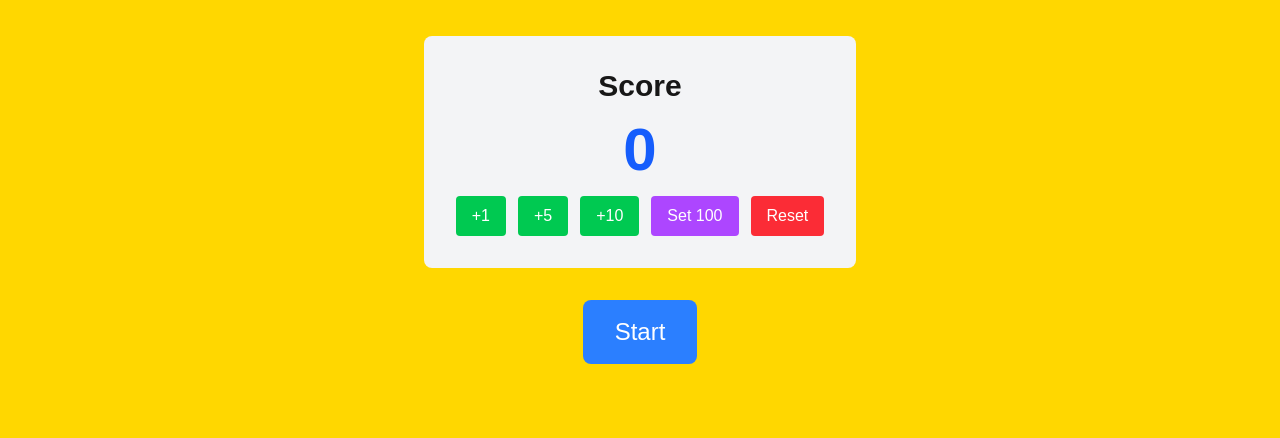
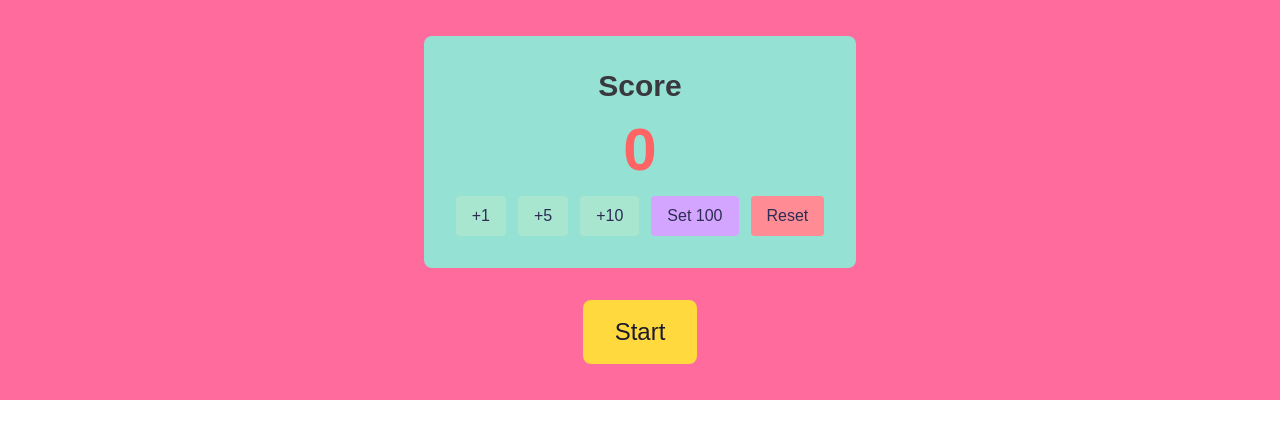
Before and after one commit to KrysOlechowski/next-16, a Next.js app: page /game in a window 1280 px wide. Shown: the top 438 px of the page. Built offline with nearby package versions, Linux system fonts and the light colour scheme.

Commit message:
refactor and styles

```diff
--- /dev/null
+++ b/src/app/game/components/GameScreenView.tsx
@@ -0,0 +1,34 @@
+import { Equasion } from "@/components/game/Equasion";
+import {
+  EQUASION_PATTERN_1,
+  EQUASION_PATTERN_2,
+  EQUASION_PATTERN_3,
+  EQUASION_PATTERN_X,
+} from "@/const/GAME_CONST";
+import { useGameView } from "../store/gameStore";
+import { gameStyles } from "../styles/gameStyles";
+
+export function GameScreenView() {
+  const toggleGameView = useGameView((state) => state.toggleGameView);
+
+  return (
+    <div
+      className="flex flex-col gap-4 p-4"
+      style={gameStyles.gameScreen.container}
+    >
+      <div className="flex text-5xl">
+        <Equasion EQpattern={EQUASION_PATTERN_1} />
+        <Equasion EQpattern={EQUASION_PATTERN_2} />
+        <Equasion EQpattern={EQUASION_PATTERN_3} />
+        <Equasion EQpattern={EQUASION_PATTERN_X} />
+      </div>
+      <button
+        onClick={toggleGameView}
+        className="px-6 py-3 text-xl rounded-lg w-fit"
+        style={gameStyles.gameScreen.button}
+      >
+        Finish
+      </button>
+    </div>
+  );
+}
--- /dev/null
+++ b/src/app/game/components/MainScreenView.tsx
@@ -0,0 +1,23 @@
+import { useGameView } from "../store/gameStore";
+import { ScoreScreenView } from "./ScoreScreenView";
+import { gameStyles } from "../styles/gameStyles";
+
+export function MainScreenView() {
+  const toggleGameView = useGameView((state) => state.toggleGameView);
+
+  return (
+    <div
+      className="flex flex-col items-center justify-center min-h-[50vh] gap-8"
+      style={gameStyles.mainScreen.container}
+    >
+      <ScoreScreenView />
+      <button
+        onClick={toggleGameView}
+        className="px-8 py-4 text-2xl rounded-lg"
+        style={gameStyles.mainScreen.button}
+      >
+        Start
+      </button>
+    </div>
+  );
+}
--- /dev/null
+++ b/src/app/game/components/ScoreScreenView.tsx
@@ -0,0 +1,52 @@
+import { useGameStore } from "../store/gameStore";
+import { gameStyles } from "../styles/gameStyles";
+
+export function ScoreScreenView() {
+  const score = useGameStore((state) => state.score);
+  const incrementScoreByValue = useGameStore(
+    (state) => state.incrementScoreByValue
+  );
+  const setScore = useGameStore((state) => state.setScore);
+  const resetScore = useGameStore((state) => state.resetScore);
+
+  return (
+    <div
+      className="flex flex-col items-center gap-4 p-8 rounded-lg"
+      style={gameStyles.scoreScreen.container}
+    >
+      <h2 className="text-3xl font-bold">Score</h2>
+      <div
+        className="text-6xl font-bold"
+        style={gameStyles.scoreScreen.scoreValue}
+      >
+        {score}
+      </div>
+      <div className="flex gap-3 flex-wrap justify-center">
+        {[1, 5, 10].map((value) => (
+          <button
+            key={value}
+            onClick={() => incrementScoreByValue(value)}
+            className="px-4 py-2 rounded"
+            style={gameStyles.scoreScreen.incrementButton}
+          >
+            +{value}
+          </button>
+        ))}
+        <button
+          onClick={() => setScore(100)}
+          className="px-4 py-2 rounded"
+          style={gameStyles.scoreScreen.setButton}
+        >
+          Set 100
+        </button>
+        <button
+          onClick={resetScore}
+          className="px-4 py-2 rounded"
+          style={gameStyles.scoreScreen.resetButton}
+        >
+          Reset
+        </button>
+      </div>
+    </div>
+  );
+}
--- a/src/app/game/layout.tsx
+++ b/src/app/game/layout.tsx
@@ -1,7 +1,9 @@
+import "./styles/game.css";
+
 export default function DashboardLayout({
   children,
 }: {
   children: React.ReactNode;
 }) {
-  return <div className="h-screen bg-bg-primary">{children}</div>;
+  return <div className="h-screen">{children}</div>;
 }
--- a/src/app/game/page.tsx
+++ b/src/app/game/page.tsx
@@ -1,88 +1,15 @@
 "use client";
 
-import { Equasion } from "@/components/game/Equasion";
-import {
-  EQUASION_PATTERN_1,
-  EQUASION_PATTERN_2,
-  EQUASION_PATTERN_3,
-  EQUASION_PATTERN_X,
-} from "@/const/GAME_CONST";
-import { useGameView, useGameStore } from "./store/gameStore";
+import { useGameView } from "./store/gameStore";
+import { MainScreenView } from "./components/MainScreenView";
+import { GameScreenView } from "./components/GameScreenView";
 
 export default function Home() {
   const currentGameView = useGameView((state) => state.currentGameView);
-  const toggleGameView = useGameView((state) => state.toggleGameView);
-
-  const score = useGameStore((state) => state.score);
-  const incrementScoreByValue = useGameStore(
-    (state) => state.incrementScoreByValue
-  );
-  const setScore = useGameStore((state) => state.setScore);
-  const resetScore = useGameStore((state) => state.resetScore);
 
   if (currentGameView === "MAIN_SCREEN") {
-    return (
-      <div className="flex flex-col items-center justify-center min-h-[50vh] gap-8">
-        <div className="flex flex-col items-center gap-4 p-8 bg-gray-100 rounded-lg">
-          <h2 className="text-3xl font-bold">Score</h2>
-          <div className="text-6xl font-bold text-blue-600">{score}</div>
-          <div className="flex gap-3 flex-wrap justify-center">
-            <button
-              onClick={() => incrementScoreByValue(1)}
-              className="px-4 py-2 bg-green-500 text-white rounded hover:bg-green-600 transition-colors"
-            >
-              +1
-            </button>
-            <button
-              onClick={() => incrementScoreByValue(5)}
-              className="px-4 py-2 bg-green-500 text-white rounded hover:bg-green-600 transition-colors"
-            >
-              +5
-            </button>
-            <button
-              onClick={() => incrementScoreByValue(10)}
-              className="px-4 py-2 bg-green-500 text-white rounded hover:bg-green-600 transition-colors"
-            >
-              +10
-            </button>
-            <button
-              onClick={() => setScore(100)}
-              className="px-4 py-2 bg-purple-500 text-white rounded hover:bg-purple-600 transition-colors"
-            >
-              Set 100
-            </button>
-            <button
-              onClick={resetScore}
-              className="px-4 py-2 bg-red-500 text-white rounded hover:bg-red-600 transition-colors"
-            >
-              Reset
-            </button>
-          </div>
-        </div>
-        <button
-          onClick={toggleGameView}
-          className="px-8 py-4 text-2xl bg-blue-500 text-white rounded-lg hover:bg-blue-600 transition-colors"
-        >
-          Start
-        </button>
-      </div>
-    );
+    return <MainScreenView />;
   }
 
-  return (
-    <div className="flex flex-col gap-4">
-      <div className="flex text-5xl">
-        <Equasion EQpattern={EQUASION_PATTERN_1} />
-        <Equasion EQpattern={EQUASION_PATTERN_2} />
-        <Equasion EQpattern={EQUASION_PATTERN_3} />
-        <Equasion EQpattern={EQUASION_PATTERN_X} />
-      </div>
-      <button
-        onClick={toggleGameView}
-        className="px-6 py-3 text-xl bg-red-500 text-white rounded-lg hover:bg-red-600 transition-colors w-fit"
-      >
-        Finish
-      </button>
-    </div>
-  );
+  return <GameScreenView />;
 }
--- /dev/null
+++ b/src/app/game/styles/game.css
@@ -0,0 +1,28 @@
+:root {
+  /* Game Theme Colors */
+  /* Main Screen View */
+  --color-game-main-bg: #ff6b9d;
+  --color-game-main-text: #2d4a7c;
+  --color-game-main-button: #ffd93d;
+  --color-game-main-button-hover: #ffb400;
+  --color-game-main-button-text: #1a1a2e;
+
+  /* Score Screen View */
+  --color-game-score-bg: #95e1d3;
+  --color-game-score-text: #38383e;
+  --color-game-score-value: #ff6464;
+  --color-game-score-button-increment: #a8e6cf;
+  --color-game-score-button-increment-hover: #56c596;
+  --color-game-score-button-set: #d4a5ff;
+  --color-game-score-button-set-hover: #b370ff;
+  --color-game-score-button-reset: #ff8c94;
+  --color-game-score-button-reset-hover: #ff5964;
+  --color-game-score-button-text: #2c2c54;
+
+  /* Game Screen View */
+  --color-game-screen-bg: #ffeaa7;
+  --color-game-screen-text: #2d3436;
+  --color-game-screen-button: #fd79a8;
+  --color-game-screen-button-hover: #e84393;
+  --color-game-screen-button-text: #ffffff;
+}
--- /dev/null
+++ b/src/app/game/styles/gameStyles.ts
@@ -0,0 +1,43 @@
+export const gameStyles = {
+  mainScreen: {
+    container: {
+      backgroundColor: "var(--color-game-main-bg)",
+      color: "var(--color-game-main-text)",
+    },
+    button: {
+      backgroundColor: "var(--color-game-main-button)",
+      color: "var(--color-game-main-button-text)",
+    },
+  },
+  scoreScreen: {
+    container: {
+      backgroundColor: "var(--color-game-score-bg)",
+      color: "var(--color-game-score-text)",
+    },
+    scoreValue: {
+      color: "var(--color-game-score-value)",
+    },
+    incrementButton: {
+      backgroundColor: "var(--color-game-score-button-increment)",
+      color: "var(--color-game-score-button-text)",
+    },
+    setButton: {
+      backgroundColor: "var(--color-game-score-button-set)",
+      color: "var(--color-game-score-button-text)",
+    },
+    resetButton: {
+      backgroundColor: "var(--color-game-score-button-reset)",
+      color: "var(--color-game-score-button-text)",
+    },
+  },
+  gameScreen: {
+    container: {
+      backgroundColor: "var(--color-game-screen-bg)",
+      color: "var(--color-game-screen-text)",
+    },
+    button: {
+      backgroundColor: "var(--color-game-screen-button)",
+      color: "var(--color-game-screen-button-text)",
+    },
+  },
+};
```
